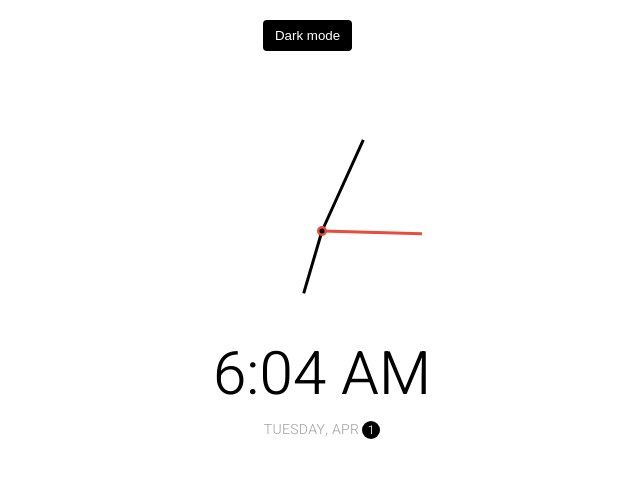
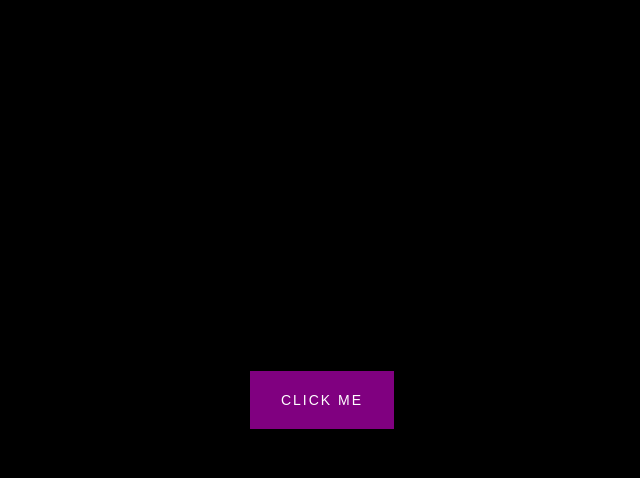
Before and after one commit to Rabeebaqdas/Project-27, a React (Create React App) app: page / in a window 1280 px wide. Shown: the top 478 px of the page, without its empty margins (318-958 px from the left). Built offline with nearby package versions, Linux system fonts and the light colour scheme.

Commit message:
this is the twenteeth project from 50 project

```diff
--- a/src/App.css
+++ b/src/App.css
@@ -1,129 +1,53 @@
 @import url('https://fonts.googleapis.com/css2?family=Heebo:wght@300&display=swap');
 
 
+
 :root{
-    --primary-color:#000;
-    --secondary-color:#fff;
+    --border-color:#144fc6;
+    --fill-color:#6ab3f8;
 
-}
-html {
-    transition: all 0.5s ease-in;
-}
-html.dark{
-    --primary-color:#fff;
-    --secondary-color: #333;
-}
-html.dark{
-   background-color: #111;
-   color: var(--primary-color);
 }
 * {
     box-sizing: border-box;
 }
 body{
-    transition: all 0.5s ease-in;
-    font-family: 'Heebo', sans-serif;
-    color: #fff;
+    background-color: #000 ;
     display: flex;
+    flex-direction: column;
     justify-content: center;
     align-items: center;
+    height: 100vh;
     overflow: hidden;
-    margin: 0;
+    margin:0;
+}
+button{
+    background-color:purple;
+    color: #fff;
+    border: 1px purple solid;
+    font-size: 14px;
+    text-transform: uppercase;
+    letter-spacing: 2px;
+    padding: 20px 30px;
+    overflow: hidden;
+    margin: 10px 0;
+    position: relative;
+}
+button:focus{
+    outline: none;
+}
+button .circle{
+    position: absolute;
+    background-color: #fff;
+    width: 100px;
+    height: 100px;
+    border-radius: 50%;
+    transform: translate(-50%, -50%) scale(0);
+    animation: scale 0.5s ease-out;
 }
 
-.toggle {
-    margin-bottom: 20px;
-    margin-top: 20px;
-    margin-left: 50px;
-    background-color: var(--primary-color);
-    color: var(--secondary-color);
-    border: 0;
-    border-radius: 4px;
-    padding: 8px 12px;
-    top: 100px;
-
+@keyframes scale {
+    to {
+        transform: translate(-50%, -50%) scale(3);
+        opacity: 0;
+    }
 }
-.toggle:focus{
-    outline: none;
-}
-.clock-container{
-    display: flex;
-    flex-direction: column;
-    justify-content: space-between;
-    align-items: center;
-}
-.clock {
-    position: relative;
-    margin-top: 60px;
-    width: 200px;
-    height: 200px;
-
-
-}
-.needle{
-    background-color: var(--primary-color);
-    position: absolute;
-    top: 50%;
-    left: 50%;
-    height: 65px;
-    width: 3px;
-    transform-origin: bottom center;
-    transition: all 0.5s ease-in;
-}
-.needle.hour{
-    transform: translate(-50%, -100%) rotate(0deg);
-}
-.needle.minute{
-    transform: translate(-50%, -100%) rotate(0deg);
-    height: 100px;
-}
-.needle.second{
-    transform: translate(-50%, -100%) rotate(0deg);
-    height: 100px;
-    background-color: #e74c3c;
-}
-
-.center-point{
-    background-color: #e74c3c;
-    width: 10px;
-    height: 10px;
-    position: absolute;
-    top: 50%;
-    left: 50%;
-    transform: translate(-50%, -50%);
-    border-radius: 50%;
-}
-.center-point::after{
-    content: '';
-    background-color:var(--primary-color);
-    width: 5px;
-    height: 5px;
-    position: absolute;
-    top: 50%;
-    left: 50%;
-    transform: translate(-50%, -50%);
-    border-radius: 50%;
-}
-.time {
-    font-size: 60px;
-}
-.date{
-    color: #aaa;
-    font-size: 14px;
-    letter-spacing: 0.3px;
-    text-transform: uppercase;
-}
-.date .circle{
-    background-color: var(--primary-color);
-    color: var(--secondary-color);
-    border-radius: 50%;
-    height: 18px;
-    width: 18px;
-    margin-left: 3px;
-    display: inline-flex;
-    align-items: center;
-    justify-content: center;
-    line-height: 18px;
-    transition: all 0.5s ease-in;
-    font-size: 12px;
-}
--- a/src/App.js
+++ b/src/App.js
@@ -1,71 +1,29 @@
-import React, { useEffect, useState } from "react";
+import React, { useEffect} from "react";
 import './App.css';
 
 function App() {
-
-  const body = document.body;
-  function color () {
-    body.style.backgroundColor = theme?body.style.backgroundColor="#111":body.style.backgroundColor="white"
-  }
-const [theme,setTheme] = useState(false)
-const [min,setMin] = useState('')
-const [hours,setHours] = useState('')
-const [ampm,setampm] = useState('')
-const[day,setDay] = useState({
-  day:'',
-  month:''
-})
-const days = ["Monday","Tuesday","Wednesday","Thursday","Friday","Saturday","Sunday"];
-const months = ["Jan","Feb","Mar","Apr","May","Jun","July","Aug","Sep","Oct","Nov","Dec"];
-useEffect(()=>{
-  const scale = (num,in_min,in_max,out_min,out_max) => {
-    return (num - in_min) * (out_max - out_min) / (in_max - in_min) + out_min;
-  }
-  const hourEL= document.querySelector('.hour');
-  const minEL= document.querySelector('.minute');
-  const secEL= document.querySelector('.second');
-  const timeEl= document.querySelector('.time');
-  const dateEL= document.querySelector('.date');
-  function setTime(){
-    const time = new Date()
-    const month = time.getMonth()
-    const day = time.getDay()
-    const hours = time.getHours()
-    const hourForClock = hours % 12
-    const mins = time.getMinutes()
-    const sec = time.getSeconds()
-   setDay({
-     day:day,
-     month:month
-   })
-
-    setampm(hours)
-    setMin(mins)
-    setHours(hourForClock)
-    hourEL.style.transform = `translate(-50%, -100%) rotate(${scale(hourForClock,0,11,0,360)}deg)`
-    minEL.style.transform = `translate(-50%, -100%) rotate(${scale(mins,0,59,0,360)}deg)`
-    secEL.style.transform = `translate(-50%, -100%) rotate(${scale(sec,0,59,0,360)}deg)`
-  }
-
-  setInterval(setTime,1000)
-},[])
+const btn = document.getElementById("btn")
+  function handleChange (e) {
+    const x = e.clientX;
+    const y = e.clientY;
+    const buttonTop = e.target.offsetTop;
+    const buttonLeft = e.target.offsetLeft;
+    const xInside = x -buttonLeft;
+    const yInside = y - buttonTop;
+    const circle = document.createElement('span')
+    circle.classList.add('circle')
+    circle.style.top = yInside + 'px';
+    circle.style.left = xInside + 'px';
+   btn && btn.appendChild(circle);
+    setTimeout(()=>circle.remove(),500);
+   }
 
 
-color()
+
   return (
     <>
-    <button className="toggle" style={{backgroundColor:theme ? "white" : "black", color:theme ? "black" : "white"} } onClick={()=>setTheme(!theme)}>{theme ? "Light mode" : "Dark mode"}</button>
-    <div className={`clock-container ${theme ? "dark" : ""} `}>
-        <div className="clock">
-            <div className="needle hour"></div>
-            <div className="needle minute"></div>
-            <div className="needle second"></div>
-            <div className="center-point"></div>
+        <button id="btn" onClick={handleChange}>Click me </button>
 
-        </div>
-        <div className="time" style={{color:theme ? "white" :"black"}}>{`${hours}:${min < 10 ? `0${min}` : min}`}{`${ampm >= 12 ? " PM" : " AM" }`}</div>
-        <div className="date">{`${days[day.day]}`}, {`${months[day.month]}`}<span className="circle" style={{backgroundColor:theme ? "white" :"black",color:theme ? "black" :"white"}} >{`${day.day}`}</span></div>
-    </div>
 </>
   );
 }
```
